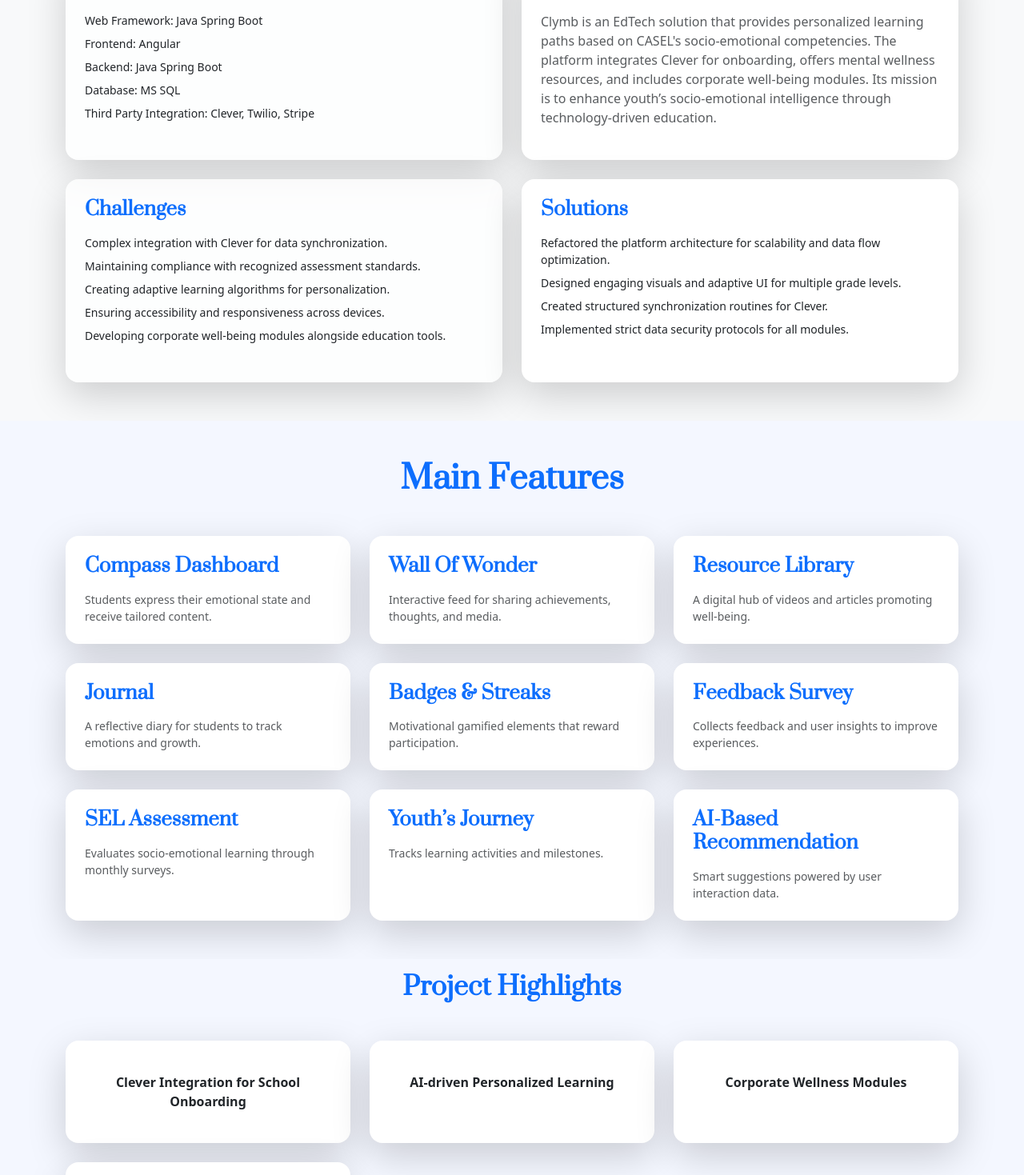
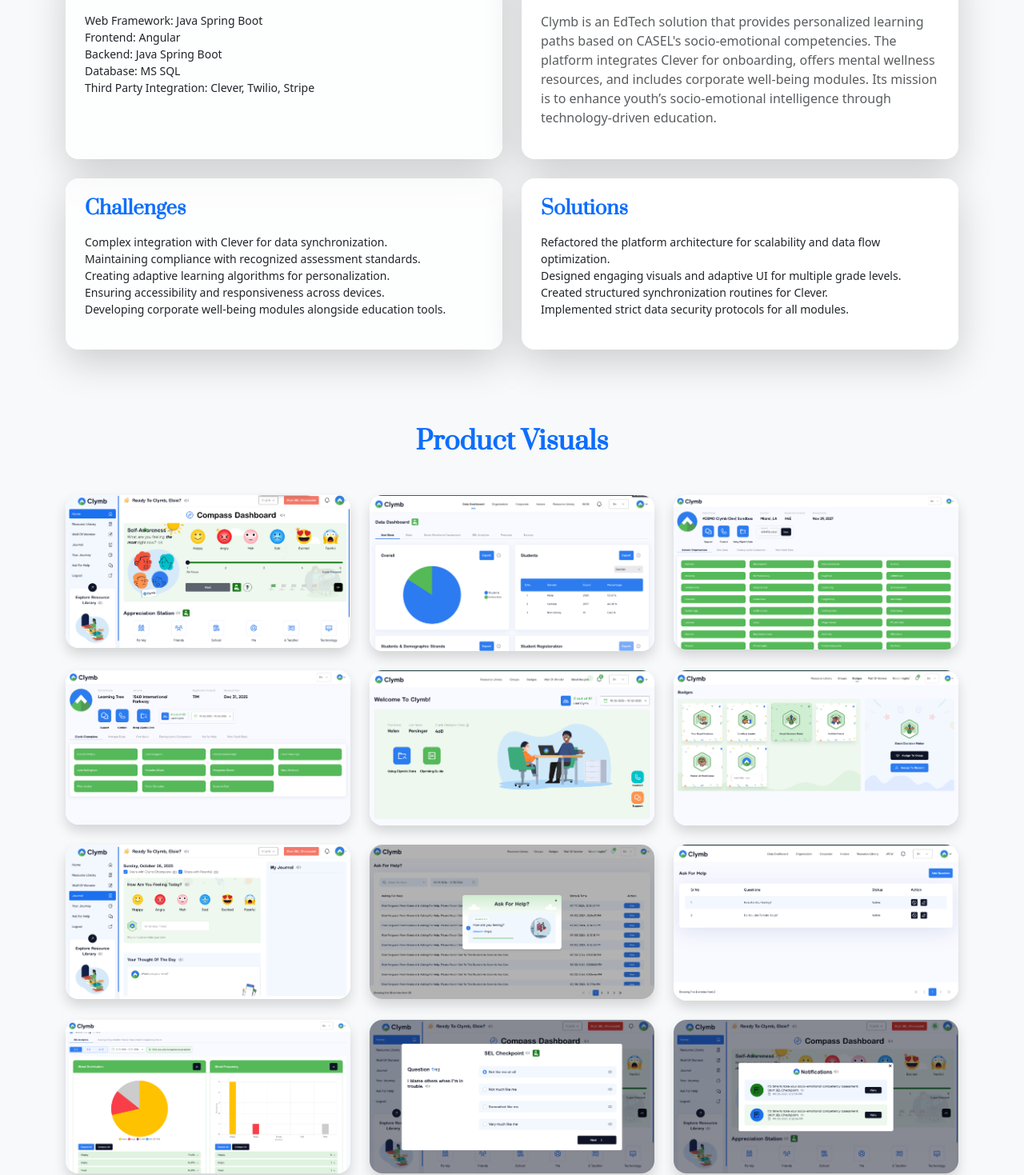
Before and after one commit to ketan123456/TechFutura-Solutions-Portfolio, a Next.js app: page /clymb in a window 1280 px wide. Shown: the part 784-2253 px from the top of the page at 80% size. Built offline with nearby package versions, Linux system fonts and the light colour scheme.

Commit message:
minor change

```diff
--- a/src/app/clymb/components/clymb.tsx
+++ b/src/app/clymb/components/clymb.tsx
@@ -1,4 +1,4 @@
-"use client";
+"use client"; // ✅ Keep this at top to safely use AOS (client-side only) — ensures nothing breaks
 
 import Image from "next/image";
 import React, { useEffect, useState } from "react";
@@ -9,10 +9,11 @@
 const Clymb: React.FC = () => {
   const [selectedImage, setSelectedImage] = useState<string | null>(null);
 
-  // ✅ AOS Initialization for Next.js
+  // ✅ AOS Initialization (Safe for Next.js SSR)
   useEffect(() => {
     if (typeof window !== "undefined") {
-      const init = () => {
+      import("aos").then((AOSModule) => {
+        const AOS = AOSModule.default;
         AOS.init({
           duration: 900,
           once: true,
@@ -20,14 +21,10 @@
           offset: 80,
           delay: 100,
         });
-      };
-      init();
-
-      const timer = requestAnimationFrame(() => {
-        AOS.refreshHard();
+        setTimeout(() => {
+          AOS.refresh();
+        }, 500);
       });
-
-      return () => cancelAnimationFrame(timer);
     }
   }, []);
 
@@ -151,25 +148,20 @@
               <div className="card border-0 shadow-lg rounded-4 h-100 p-4 bg-white bg-opacity-75 backdrop-blur">
                 <h4 className="fw-bold text-primary mb-3">Technologies Used</h4>
                 <ul className="list-unstyled small">
-                  <li className="mb-2">
-                    <span>Web Framework: </span>
-                    <span>Java Spring Boot</span>
+                  <li>
+                    <span>Web Framework:</span> Java Spring Boot
                   </li>
-                  <li className="mb-2">
-                    <span>Frontend: </span>
-                    <span>Angular</span>
+                  <li>
+                    <span>Frontend:</span> Angular
                   </li>
-                  <li className="mb-2">
-                    <span>Backend: </span>
-                    <span>Java Spring Boot</span>
+                  <li>
+                    <span>Backend:</span> Java Spring Boot
                   </li>
-                  <li className="mb-2">
-                    <span>Database: </span>
-                    <span>MS SQL</span>
+                  <li>
+                    <span>Database:</span> MS SQL
                   </li>
-                  <li className="mb-2">
-                    <span>Third Party Integration: </span>
-                    <span>Clever, Twilio, Stripe</span>
+                  <li>
+                    <span>Third Party Integration:</span> Clever, Twilio, Stripe
                   </li>
                 </ul>
               </div>
@@ -196,19 +188,19 @@
               <div className="card border-0 shadow-lg rounded-4 h-100 p-4 bg-white bg-opacity-75 backdrop-blur">
                 <h4 className="fw-bold text-primary mb-3">Challenges</h4>
                 <ul className="list-unstyled small">
-                  <li className="mb-2">
+                  <li>
                     Complex integration with Clever for data synchronization.
                   </li>
-                  <li className="mb-2">
+                  <li>
                     Maintaining compliance with recognized assessment standards.
                   </li>
-                  <li className="mb-2">
+                  <li>
                     Creating adaptive learning algorithms for personalization.
                   </li>
-                  <li className="mb-2">
+                  <li>
                     Ensuring accessibility and responsiveness across devices.
                   </li>
-                  <li className="mb-2">
+                  <li>
                     Developing corporate well-being modules alongside education
                     tools.
                   </li>
@@ -220,18 +212,18 @@
               <div className="card border-0 shadow-lg rounded-4 h-100 p-4 bg-white">
                 <h4 className="fw-bold text-primary mb-3">Solutions</h4>
                 <ul className="list-unstyled small">
-                  <li className="mb-2">
+                  <li>
                     Refactored the platform architecture for scalability and
                     data flow optimization.
                   </li>
-                  <li className="mb-2">
+                  <li>
                     Designed engaging visuals and adaptive UI for multiple grade
                     levels.
                   </li>
-                  <li className="mb-2">
+                  <li>
                     Created structured synchronization routines for Clever.
                   </li>
-                  <li className="mb-2">
+                  <li>
                     Implemented strict data security protocols for all modules.
                   </li>
                 </ul>
@@ -241,105 +233,7 @@
         </div>
       </section>
 
-      {/*==== Main Features ========= */}
-      <section
-        className="py-5 position-relative"
-        style={{ background: "#f4f7ff" }}>
-        <div className="container" data-aos="fade-up">
-          <h2 className="fw-bold h1 text-center text-primary mb-5">
-            Main Features
-          </h2>
-          <div className="row g-4 align-items-stretch">
-            {[
-              {
-                title: "Compass Dashboard",
-                desc: "Students express their emotional state and receive tailored content.",
-              },
-              {
-                title: "Wall Of Wonder",
-                desc: "Interactive feed for sharing achievements, thoughts, and media.",
-              },
-              {
-                title: "Resource Library",
-                desc: "A digital hub of videos and articles promoting well-being.",
-              },
-              {
-                title: "Journal",
-                desc: "A reflective diary for students to track emotions and growth.",
-              },
-              {
-                title: "Badges & Streaks",
-                desc: "Motivational gamified elements that reward participation.",
-              },
-              {
-                title: "Feedback Survey",
-                desc: "Collects feedback and user insights to improve experiences.",
-              },
-              {
-                title: "SEL Assessment",
-                desc: "Evaluates socio-emotional learning through monthly surveys.",
-              },
-              {
-                title: "Youth’s Journey",
-                desc: "Tracks learning activities and milestones.",
-              },
-              {
-                title: "AI-Based Recommendation",
-                desc: "Smart suggestions powered by user interaction data.",
-              },
-            ].map((feature, i) => (
-              <div className="col-md-6 col-lg-4" key={i}>
-                <div className="card border-0 shadow-lg rounded-4 h-100 p-4 bg-white">
-                  <h4 className="fw-bold text-primary mb-3">{feature.title}</h4>
-                  <p className="small mb-0 text-muted">{feature.desc}</p>
-                </div>
-              </div>
-            ))}
-          </div>
-        </div>
-      </section>
-
-      {/* ===== Highlights ===== */}
-      <section
-        className="py-3 position-relative"
-        style={{ background: "#f4f7ff" }}>
-        <div className="container" data-aos="fade-up">
-          <h2 className="fw-bold text-center text-primary mb-5">
-            Project Highlights
-          </h2>
-          <div className="row g-4">
-            {[
-              "Clever Integration for School Onboarding",
-              "AI-driven Personalized Learning",
-              "Corporate Wellness Modules",
-              "CASEL-aligned Emotional Learning Framework",
-            ].map((item, i) => (
-              <div className="col-md-6 col-lg-4" key={i}>
-                <div
-                  className="card border-0 h-100 shadow-lg rounded-4 text-center p-4"
-                  style={{
-                    transition: "transform 0.35s ease, box-shadow 0.35s ease",
-                  }}
-                  onMouseEnter={(e) => {
-                    e.currentTarget.style.transform = "translateY(-8px)";
-                    e.currentTarget.style.boxShadow =
-                      "0 10px 25px rgba(0,0,0,0.15)";
-                  }}
-                  onMouseLeave={(e) => {
-                    e.currentTarget.style.transform = "translateY(0)";
-                    e.currentTarget.style.boxShadow =
-                      "0 6px 15px rgba(0,0,0,0.1)";
-                  }}>
-                  <i className="bi bi-lightning-charge-fill text-warning fs-1 mb-3"></i>
-                  <p className="fw-semibold">{item}</p>
-                </div>
-              </div>
-            ))}
-          </div>
-        </div>
-      </section>
-
-      {/* ===== Product Visuals with Modal ===== */}
+      {/* ===== Product Visuals ===== */}
       <section className="bg-light py-5">
         <div className="container" data-aos="fade-up">
           <h2 className="fw-bold text-center text-primary mb-5">
@@ -351,31 +245,20 @@
                 <div
                   className="card border-0 rounded-4 shadow overflow-hidden position-relative"
                   style={{ cursor: "pointer" }}>
-                  <div className="image-wrapper position-relative">
                   <Image
                     src={`/images/Clymb/${img}`}
                     alt="Clymb Visual"
                     width={500}
                     height={300}
                     className="img-fluid w-100"
+                    onClick={() => setSelectedImage(`/images/Clymb/${img}`)}
                     style={{ transition: "transform 0.5s ease" }}
                   />
-                    <div className="overlay d-flex justify-content-center align-items-center">
-                      <button
-                        className="btn btn-light rounded-pill px-4 py-2 shadow"
-                        onClick={() =>
-                          setSelectedImage(`/images/Clymb/${img}`)
-                        }>
-                        View
-                      </button>
-                    </div>
-                  </div>
                 </div>
               </div>
             ))}
           </div>
 
-          {/* Fullscreen Modal */}
           {selectedImage && (
             <div
               className="fullscreen-modal d-flex justify-content-center align-items-center"
@@ -385,7 +268,6 @@
                 onClick={(e) => e.stopPropagation()}>
                 <button
                   className="btn btn-light rounded-circle position-absolute top-0 end-0 m-3 shadow"
-                  style={{ zIndex: 10 }}
                   onClick={() => setSelectedImage(null)}>
                   ✕
                 </button>
```
Lines whose indentation alone changed are shown as unchanged.
